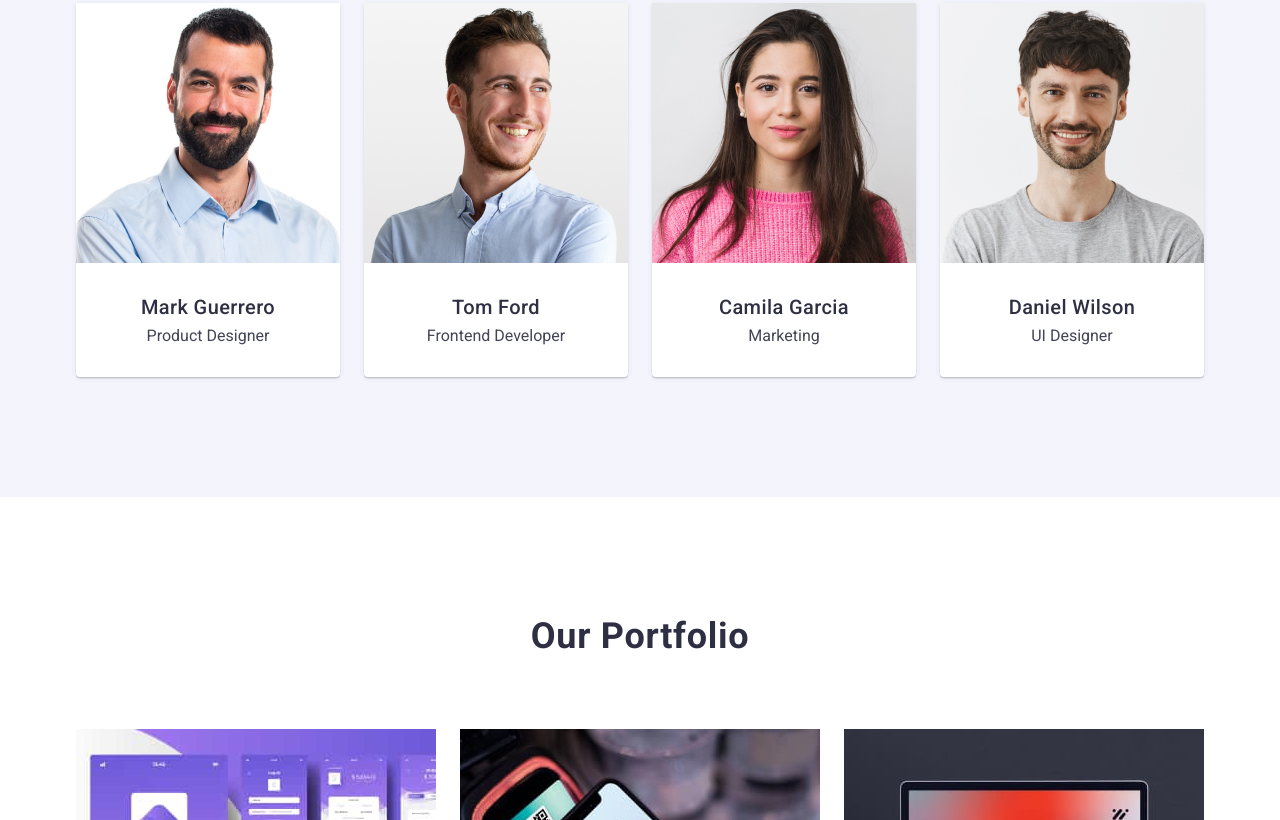
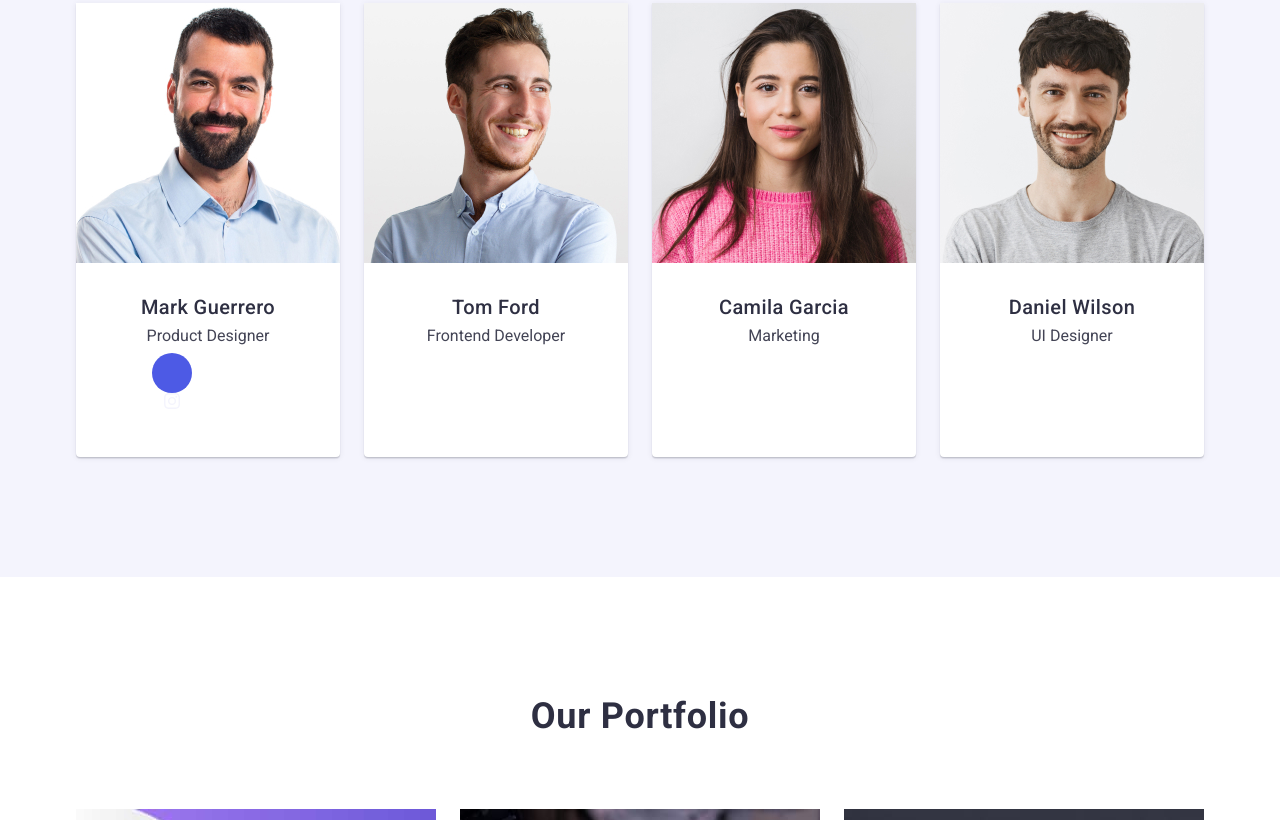
Before and after one commit to waldemarozimek/goit-markup-hw-04, a plain HTML site: page index.html in a window 1280 px wide. Shown: the part 1390-2210 px from the top of the page. Drawn offline with nearby package versions, Linux system fonts and the light colour scheme.

Commit message:
icon socjal media

```diff
--- a/css/styles.css
+++ b/css/styles.css
@@ -148,7 +148,7 @@ img {
 .hero {
   background-image: linear-gradient(var(--grey), var(--grey)),
     url(../images/office.jpg);
-  /* max-width: 1440px; */
+  max-width: 1440px;
   background-position: center;
   background-repeat: no-repeat;
   background-size: cover;
@@ -265,6 +265,34 @@ section {
 .card-caption {
   padding: 32px 0;
 }
+
+.traling-icons {
+  display: flex;
+  justify-content: center;
+  gap: 24px;
+  margin: 8px 16px 32px 16px;
+}
+
+.icon-cirkle {
+  width: 40px;
+  height: 40px;
+  /* color: #404bbf; */
+}
+
+.link-socjal-media {
+  width: 100%;
+  height: 100%;
+  background-color: var(--iris);
+  border-radius: 50%;
+  display: flex;
+  justify-content: center;
+  align-items: center;
+  transition: background-color 250ms cubic-bezier(0.4, 0, 0.2, 1);
+}
+
+.icon-socjal-media {
+  fill: var(--cloud);
+}
 .titles {
   font-weight: 500;
   font-size: 20px;
--- a/index.html
+++ b/index.html
@@ -123,6 +123,24 @@
               <div class="card-caption">
                 <h3 class="titles">Mark Guerrero</h3>
                 <p class="text">Product Designer</p>
+                <ul class="traling-icons">
+                  <li class="icon-cirkle"><a href="https://www.instagram.com/" class="link-socjal-media" target="_blank"></a><svg class="icon-sm" width="16" height="16"><use href="./images/icons.svg#icon-instagram"></use></svg>
+                  </li>
+                  <li>
+                  </li>
+                  <li>
+                  </li>
+                  <li>
+                  </li>
+                </ul>
+
+
+
+
+
+
+
+
               </div>
             </li>
             <li class="team-card">
```
